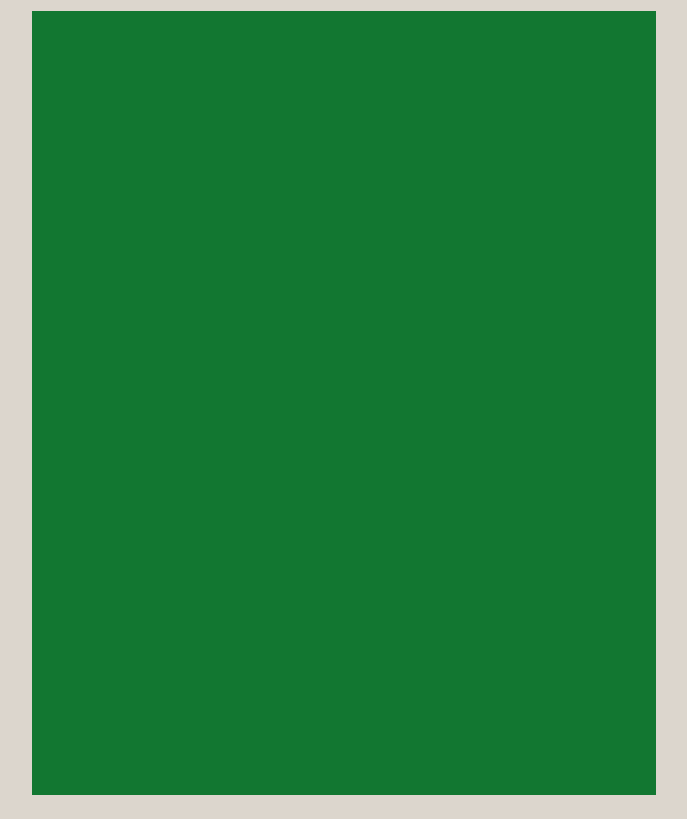
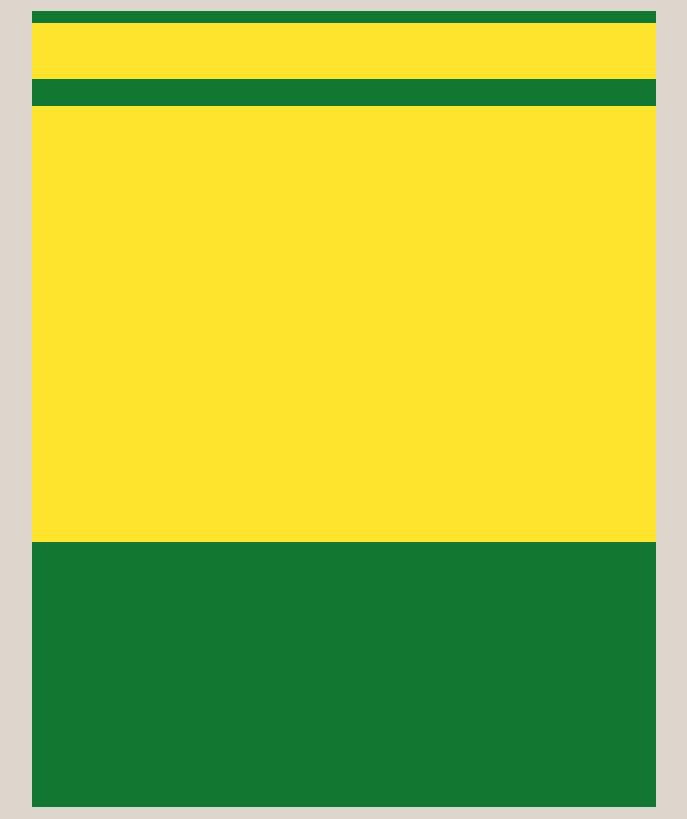
Before and after one commit to green-fox-academy/RudolfDaniel, a plain HTML site: page [week-01]/[day-04]/Exercise-1.html in a window 1280 px wide. Shown: the whole page, without its empty margins (296-983 px from the left). Drawn offline with Linux system fonts and the light colour scheme.

Commit message:
Second and third box

```diff
--- a/[week-01]/[day-04]/Exercise-1.css
+++ b/[week-01]/[day-04]/Exercise-1.css
@@ -12,7 +12,27 @@ body {
     margin-bottom: 12px;
     margin-left: auto;
     margin-right: auto;
+    padding-top: 12px;
     width: 624px;
     height: 784px;
     background-color: rgb(18, 119, 49)
 }
+
+.container-1 {
+    margin-bottom: 27px;
+    padding: 13px;
+    height: 30px;
+    background-color: rgb(255, 228, 46)
+}
+
+.container-2 {
+    float: left;
+    padding: 13px;
+    width: 286px;
+    height: 410px;
+    background-color: rgb(255, 228, 46)
+}
+
+div.container-2:nth-of-type(3) {
+    float: right;
+}
--- a/[week-01]/[day-04]/Exercise-1.html
+++ b/[week-01]/[day-04]/Exercise-1.html
@@ -9,9 +9,16 @@
 </head>
 <body>
     <div class="box">
+        <div class="container-1">
 
+        </div>
+        <div class="container-2">
+
+        </div>
+        <div class="container-2">
+
+        </div>
 
     </div>
-
 </body>
 </html>
```
